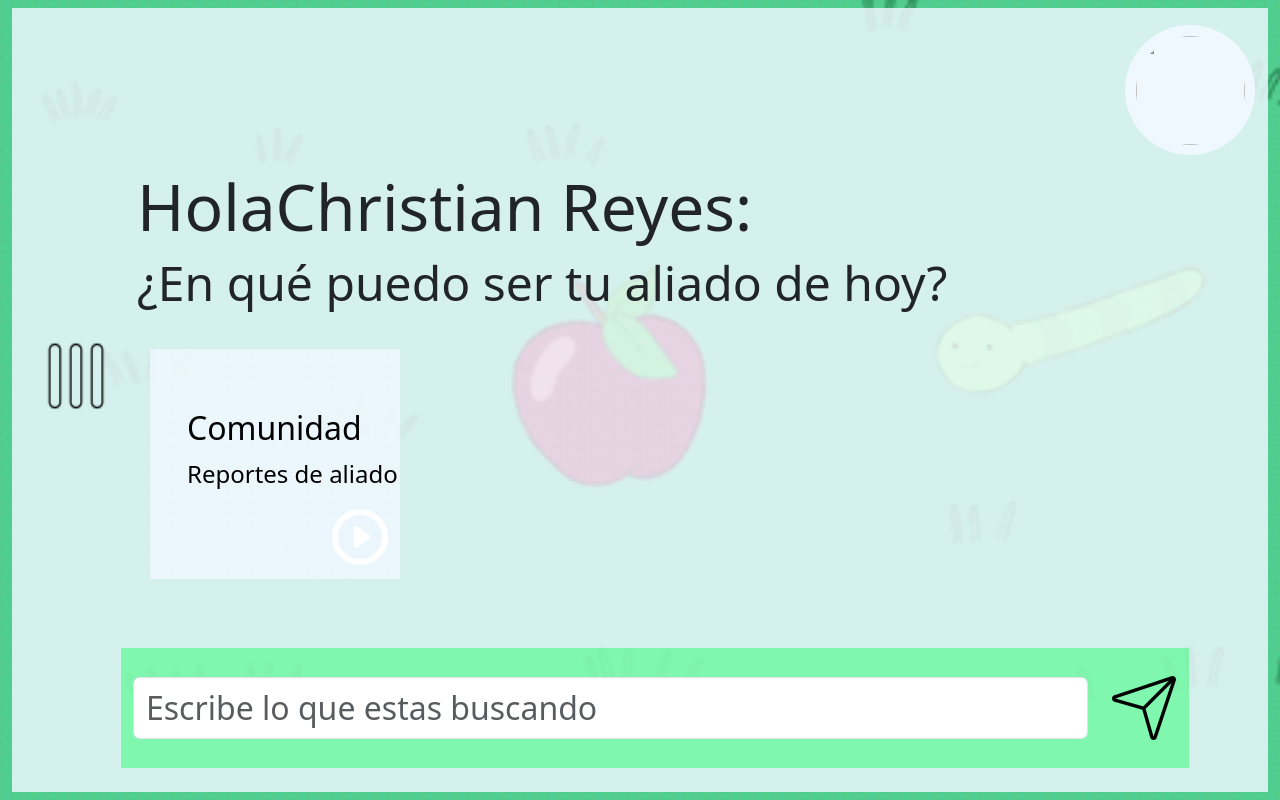
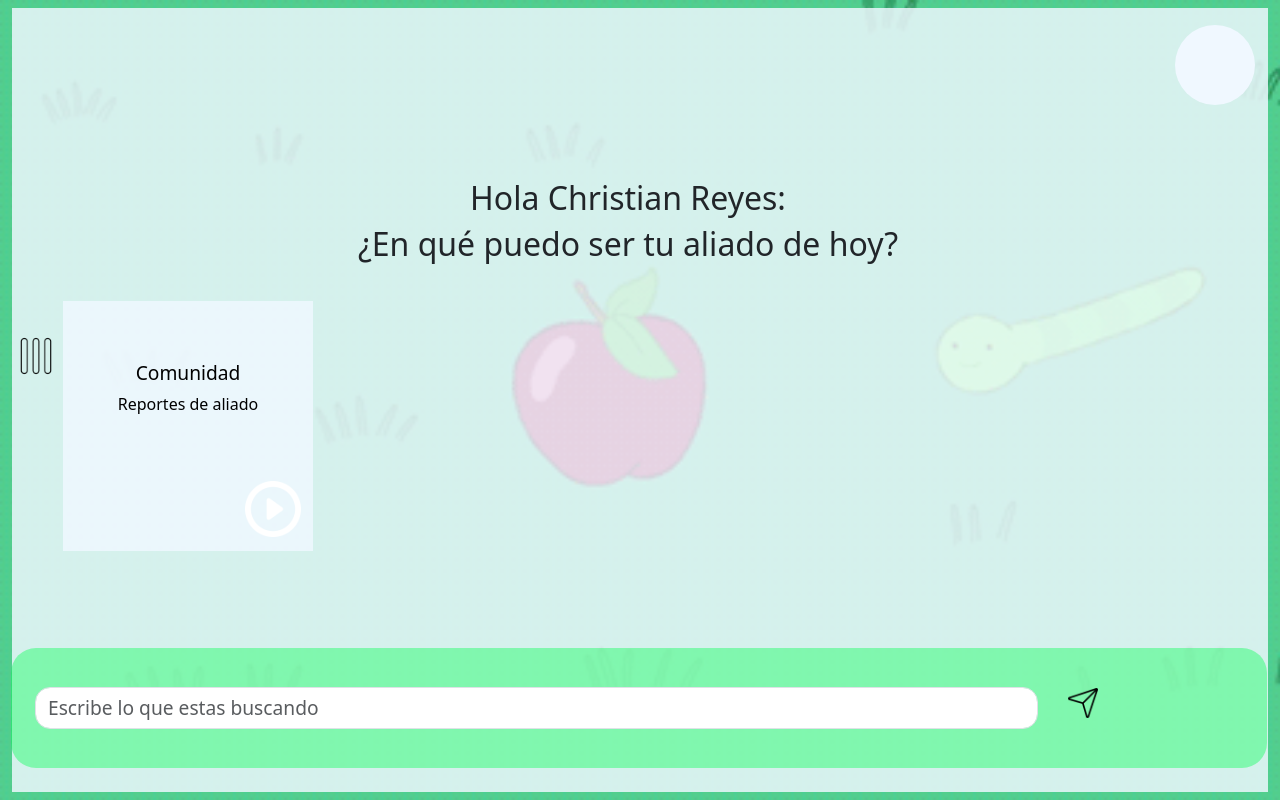
Before and after one commit to Christianguarnerosx/Antiacosoalm, a PHP site: page /Principalalm.php in a window 1280 px wide. Run offline with PHP 8.4, Linux system fonts and the light colour scheme; a user stored in the database is signed in; data comes from the database, SQL or seed files in the repository; some libraries are stand-ins or nearby versions.

Commit message:
Noveno commit

```diff
--- a/Cliente/Inicionormal.php
+++ b/Cliente/Inicionormal.php
@@ -38,7 +38,7 @@
                                     <input type="password" class="form-control text-c" id="floatingPassword" name="contraseña" placeholder="Password">
                                     <label for="floatingPassword">Contraseña</label> <!--Se manda a el back con el name del input-->
                                 </div>
-                                <div class="row alinear-left">
+                                <div class="row espacio-left-c">
                                     <div class="col"> <!--Este col hace que el tamaño del boton no sea el de toda la row y se pueda centrar-->
                                         <a href="Recuperarpass.php" class="text-c hover-link decoracion-no" id="olvidasteinicionormal">¿Olvidaste tu contraseña?</a> <!--Hace que el form se ejecute y manda a la direccion del action del form-->
                                     </div>
--- a/Cliente/Principalalm.php
+++ b/Cliente/Principalalm.php
@@ -20,7 +20,7 @@
 session_start();
 ?>
 
-<body class="scroll-no">
+<body class="scroll-body-no">
     <div class="container-fluid">
         <div class="row">
             <!--La clase collapse propia de bootstrap 5, utilizada para poder ocultar/contraer columnas y hacer el efecto de menu-->
@@ -37,7 +37,7 @@ session_start();
                     <img src="imagenes/iconos/menudesactivado.png" class="icono-m rotar-90" alt="">
                 </button>
                 <button type="button" id="btn-extras-principalalm" class="btn-transparente" data-bs-toggle="collapse" data-bs-target="#colconfigprincipalalm" aria-expanded="false" aria-controls="colconfigprincipalalm">
-                    <img class="icono-avatar-m" src="<?php include("../Servidor/funciones_session/session_avatar.php");?>" alt="">
+                    <img class="icono-avatar-m" src="<?php include("../Servidor/funciones_session/session_avatar.php"); ?>" alt="">
                 </button>
 
                 <!--1 contenedor principal ya el contenido de enmedio/principal de la interfaz-->
@@ -45,24 +45,25 @@ session_start();
                     <!--Logo del contenedor de contenido de enmedio-->
                     <img id="principalalm-logo" class="logo-c" src="imagenes/logos/logoaliadoshorizontal.gif" alt="">
                     <!--Contenedor principal (central) de todos los componentes de la interfaz-->
-                    <main id="principalalm-main" class="espacio-top-vh espacio-left-g">
-                        <div class="row">
-                            <div class="col">
+
+                    <main id="principalalm-main" class="row centrar espacio-top-vh"> <!--Para que pueda funcionar el centrar yu evitar otro juego de col y row, se convierte el main en row y centramos su contenido-->
+                        <div class="col">
+                            <div class="row centrar alinear-center">
                                 <!--Fila/seccion de titulos y subtitulos-->
                                 <div class="row">
-                                    <h1 class="titulo-c"><!--Mensaje de bienvenida con nombre. Aqui se obtiene el nombre haciendo referencia a la variable sesion (que tiene el id (obtenido en autenticar)) y consultando en el php de abajo -->
-                                        Hola<?Php include("../Servidor/funciones_session/session_nombreapa.php") ?>: <!--Mandamos a trear una funcion que obtienen el nombre de la session iniciada (Para esto se debe corroborar si se inicio la session_start en este documento)-->
+                                    <h1 class="titulo-m"><!--Mensaje de bienvenida con nombre. Aqui se obtiene el nombre haciendo referencia a la variable sesion (que tiene el id (obtenido en autenticar)) y consultando en el php de abajo -->
+                                        Hola <?Php include("../Servidor/funciones_session/session_nombreapa.php") ?>: <!--Mandamos a trear una funcion que obtienen el nombre de la session iniciada (Para esto se debe corroborar si se inicio la session_start en este documento)-->
                                     </h1>
                                     <h2 class="text-g">¿En qué puedo ser tu aliado de hoy?</h2>
                                 </div>
 
                                 <!--fila/seccion de cards de opciones rapidas-->
-                                <div class="row espacio-top-c">
+                                <div class="row espacio-top-c espacio-left-g">
                                     <!--Tarjeta de opciones de inicio/ en inetrfaz principal-->
-                                    <a href="" class="card-principalalm blanco-solido espacio-left-c decoracion-no hover-btn"> <!-- Esta Es la tarjeta tipo a, para que sea un link cuando le den click-->
+                                    <a href="" class="card-principalalm blanco-solido espacio-v-g decoracion-no hover-btn"> <!-- Esta Es la tarjeta tipo a, para que sea un link cuando le den click-->
                                         <div class="row espacio-top-m"><!--Fila de texto de la card-->
-                                            <h1 class="text-m txt-negro espacio-left-c">Comunidad</h1>
-                                            <p class="text-c txt-negro espacio-left-c">Reportes de aliado</p>
+                                            <h1 class="text-m txt-negro">Comunidad</h1>
+                                            <p class="text-c txt-negro">Reportes de aliado</p>
                                         </div>
                                         <div class="row"> <!-- Fila de el icono inferior en la card -->
                                             <img class="icono-card-rb" src="imagenes/iconos/iconoplay.png" alt="">
@@ -70,14 +71,21 @@ session_start();
                                     </a>
                                 </div>
 
-                                <div id="principalalm-barra-busqueda" class="row centrar-v">
+                                <div id="principalalm-barra-busqueda" class="row borde-r-m espacio-left-c centrar  ">
                                     <div class="col">
-                                        <input class="form-control text-m" id="" type="text" placeholder="Escribe lo que estas buscando" aria-label="">
-                                    </div>
-                                    <div class="col-1">
-                                        <img src="imagenes/iconos/enviar.png" alt="">
+                                        <div class="row ">
+                                            <div class="col">
+                                                <input class="form-control text-m borde-r-c" id="" type="text" placeholder="Escribe lo que estas buscando" aria-label="">
+                                            </div>
+                                            <div class="col-2 alinear-left">
+                                                <button class="btn-transparente hover-btn">
+                                                    <img class=" icono-c" src="imagenes/iconos/enviar.png" alt="">
+                                                </button>
+                                            </div>
+                                        </div>
                                     </div>
                                 </div>
+
                             </div>
                         </div>
                     </main>
--- a/Cliente/css/estilos.css
+++ b/Cliente/css/estilos.css
@@ -76,27 +76,26 @@ haciendo mas reciclabe el codigo*/
   margin-top: 30px;
 }
 
-/*Clase que deja un espacio en vertical segun el tamano/resolucion del dispisitivo sera mas o menos*/
+/*Clase que deja un espacio en vertical segun el tamano/resolucion del dispisitivo. Utilizando cal, hace que a las pantallas mas largas en heigth/alto deje mas espacio y al contrario, en las pequeñas menos*/
 .espacio-top-vh {
-  margin-top: 2vh;
+  margin-top: calc(4vh - 60px);
 }
 
 /*++++++++++++++++++++++++++++++++++++++++++++++++++++++++++++++++++  Espacios horizontales +++++++++++++++++++++*/
 /*Deja un espacio en h*/
 .espacio-left-g {
-  margin-left: 125px;
+  margin-left: 90px;
 }
 
 /*Deja un espacio en h*/
 .espacio-left-m {
-  margin-left: 60px;
+  margin-left: 25px;
 }
 
 /*Clase que deja un espacio en h pequeño*/
 .espacio-left-c {
-  margin-left: 25px;
+  margin-left: 10px;
 }
-
 
 /*++++++++++++++++++++++++++++++++++++++++++++++++++++++++++++++++++  Espacios horizontales +++++++++++++++++++++*/
 /*Deja un espacio en h*/
@@ -168,32 +170,32 @@ haciendo mas reciclabe el codigo*/
 /*++++++++++++++++++++++++++++++++++++++++++++++++++++++++++++++++++  Texto/Titulos +++++++++++++++++++++*/
 /*titulos (h1,h2,etc)*/
 .titulo-g {
-  font-size: 6rem;
+  font-size: 3rem;
 }
 
 /*titulos (h1,h2,etc)*/
 .titulo-m {
-  font-size: 5rem;
+  font-size: 2rem;
 }
 
 /*titulos (h1,h2,etc)*/
 .titulo-c {
-  font-size: 4rem;
+  font-size: 1rem;
 }
 
 /*Texto comun/descripciones (a,p,span,etc)*/
 .text-g {
-  font-size: 3rem;
+  font-size: 2rem;
 }
 
 /*Texto comun/descripciones (a,p,span,etc)*/
 .text-m {
-  font-size: 2rem;
+  font-size: 1.2rem;
 }
 
 /*Texto comun/descripciones (a,p,span,etc)*/
 .text-c {
-  font-size: 1.5rem;
+  font-size: 1rem;
 }
 
 /*Clase que pone letras en muy negritas*/
@@ -261,14 +263,20 @@ haciendo mas reciclabe el codigo*/
 
 /*Clase que se utiliza cuando quiere poner el tama;oa un icono*/
 .icono-m {
-  width: 90px;
-  height: 90px;
+  width: 50px;
+  height: 50px;
+}
+
+/*Clase que se utiliza cuando quiere poner el tama;oa un icono*/
+.icono-c {
+  width: 30px;
+  height: 30px;
 }
 
 /*Este tipo de icono involucra al vatar y para darle formato circular al avatar le ponemos el border de 100% como el de su contenedor padre*/
 .icono-avatar-m {
-  width: 109px;
-  height: 109px;
+  width: 100%;
+  /*Obtiene el 100 del tamaño de su contenedor padre que es el boton(El 1005 del tamaño del bopto y asi actura junto con el boton)*/
   border-radius: 100%;
 }
 
@@ -341,11 +350,19 @@ haciendo mas reciclabe el codigo*/
 
 /*+++++++++++++++++++++++++++++++++++++++++++++++++++++++++++++++++++++ Scroll ++++++++++++++++++++++++++++++++++++++++++++++*/
 /*Scroll*/
-.scroll-no {
+.scroll-body-no {
   margin: 0;
   padding: 0;
   height: 100vh;
   overflow: hidden;
+}
+
+@media (max-width: 500px) {
+  .scroll-y {
+    overflow-y: auto;
+    overflow-x: hidden;
+    height: 90vh;
+  }
 }
 
 /********************************************************************************* Animaciones/rotar *****************************/
@@ -590,24 +616,32 @@ Asi logras evadir lo de position y z index en los elementos*/
 
 /*Boton de menu que esta en la interfaz principalalm que maneja posicion y duracion de transisioones de el boton*/
 #btn-menu-principalalm {
-  position: fixed; /*Se vuelve fixed para que se comporte de manera independiente al contenido*/
-  z-index: 1; /*Se asigna un index 1 para poner encima/enfrente de todos los componentes la interfaz y siempre este arriba*/
-  left: 25px;
+  position: fixed;
+  /*Se vuelve fixed para que se comporte de manera independiente al contenido*/
+  z-index: 2;
+  /*Se asigna un index 1 para poner encima/enfrente de todos los componentes la interfaz y siempre este arriba*/
+  left: 5px;
+  /*Cuando se cambia el valor de aqui, tambien se debera cambiar en la logica del menu pues van de la mano*/
   top: calc(45vh - 30px);
+  /*Cuando se cambia el valor de aqui, tambien se debera cambiar en la logica del menu pues van de la mano*/
   transition: 0.4s ease-out;
 }
 
 /*Boton de extras que esta en la interfaz principalalm que maneja posicion y duracion de transisioones de el boton*/
 #btn-extras-principalalm {
-  position: fixed; /*Se vuelve fixed para que se comporte de manera independiente al contenido*/
-  z-index: 3; /*Se asigna un index 1 para poner encima/enfrente de toda la interfaz*/
+  position: fixed;
+  /*Se vuelve fixed para que se comporte de manera independiente al contenido*/
+  z-index: 3;
+  /*Se asigna un index 3 para poner encima/enfrente de toda la interfaz y de la columna extras quer tiene un z index 2*/
   right: 25px;
+  /*Cuando se cambia el valor de aqui, tambien se debera cambiar en la logica del menu pues van de la mano*/
   top: 25px;
-  width: 130px;
-  height: 130px;
+  /*Cuando se cambia el valor de aqui, tambien se debera cambiar en la logica del menu pues van de la mano*/
+  width: 80px;
+  height: 80px;
   background-color: aliceblue;
   border-radius: 50%;
-  transition: 0.4s;
+  transition: 0.35s;
 }
 
 /*Logo aliados top izq principalalm*/
@@ -618,16 +652,23 @@ Asi logras evadir lo de position y z index en los elementos*/
 
 /*Contenedor donde va el contenido de enmedio, cards normalmente */
 #principalalm-main {
-  overflow-y: auto; /*Permite el scroll de arriba a bajo*/
-  overflow-x: hidden; /*esconde/bloquea el scroll de izq a derecha*/
-  height: 60vh; /*Para que tenga un tama;o de contenedor adecuado y predeterminado para que siempre tenga ese tama;o y se srolleee entre ese tama;o*/
+  overflow-y: auto;
+  /*Permite el scroll de arriba a bajo*/
+  overflow-x: hidden;
+  /*esconde/bloquea el scroll de izq a derecha*/
+  height: 60vh;
+  /*Para que tenga un tama;o de contenedor adecuado y predeterminado para que siempre tenga ese tama;o y se srolleee entre ese tama;o*/
+  width: 100%;
 }
 
 /*Tarjeta de opciones grande*/
 .card-principalalm {
-  position: relative; /*Se asigna posicion para que el elemento icono de la card se pueda poner abajo derecha de manera fija con rigth 0 y left 0*/
-  height: calc(70px + 20vh); /*Asigna un tama;o responsivo a que tipo de resolucion de pantalla tenga, para que en telefono sea mas alto*/
-  width: 250px; /*Asigan el tama;o de la card*/
+  position: relative;
+  /*Se asigna posicion para que el elemento icono de la card se pueda poner abajo derecha de manera fija con rigth 0 y left 0*/
+  height: calc(90px + 20vh);
+  /*Asigna un tama;o responsivo a que tipo de resolucion de pantalla tenga, para que en telefono sea mas alto*/
+  width: 250px;
+  /*Asigan el tama;o de la card*/
 }
 
 /*Barra de busqueda/consulta de principalalm alm*/
@@ -635,10 +676,8 @@ Asi logras evadir lo de position y z index en los elementos*/
   position: absolute;
   bottom: 3vh;
   /*Se utilizo vh para que en la resolucion de telefono se suba mas*/
-  width: 85%;
   background-color: rgba(0, 255, 81, 0.399);
   height: 120px;
-  margin-left: -2vh;
   z-index: 1;
 }
 
--- a/Cliente/include/Menualm.php
+++ b/Cliente/include/Menualm.php
@@ -22,7 +22,7 @@
             <img class="avatar-g" src="imagenes/avatares/avatar-bmoranchero.gif" alt=""> <!--Debe de ponerse la ruta calculada desde donde se manda a traer en este caso es para la de menual pricnipal-->
         </div>
         <div class="row">
-            <nav class="nav nav-pills flex-column text-m" id="Menudealm"> <!--Se asigna el tamano de texto dentro del nav (solo afecta a los "a" nav link)-->
+            <nav class="nav nav-pills flex-column text-c" id="Menudealm"> <!--Se asigna el tamano de texto dentro del nav (solo afecta a los "a" nav link)-->
                 <a class="nav-link active" aria-current="page" href="#">Inicio</a>
                 <a class="nav-link" href="#">TutorIA</a>
                 <a class="nav-link" href="#">Aliado</a>
@@ -31,7 +31,7 @@
                 <a class="nav-link" href="#">Extras</a>
                 <!-- boton dezplegable de... -->
                 <div class="btn-group">
-                    <button type="button" class="btn btn-primary text-m">Action</button> <!--Aqui tambien se debe de cambiar el tamano del texto por que al ponerselo al nav solo agarra a los nav-link-->
+                    <button type="button" class="btn btn-primary text-c">Action</button> <!--Aqui tambien se debe de cambiar el tamano del texto por que al ponerselo al nav solo agarra a los nav-link-->
                     <button type="button" class="btn btn-primary dropdown-toggle dropdown-toggle-split text-m" data-bs-toggle="dropdown" aria-expanded="false">
                         <span class="visually-hidden">Toggle Dropdown</span>
                     </button>
--- a/Cliente/js/logica_menu_principal.js
+++ b/Cliente/js/logica_menu_principal.js
@@ -1,7 +1,7 @@
 /*Logica para que funcione el boton menu*/
 /*Hace que ela columna que esta en collapse aparezca al agregarle el action de bootstrap shown.bs.collapse (Asi aparecera la columa del menu)*/
 document.getElementById("colmenuprincipalalm").addEventListener("show.bs.collapse", function () {
-    document.getElementById("colmenuprincipalalm").style.width = "300px";/*Posicion que se tomara la col mneu a lo ancho cuando este sea dezplegado*/
+    document.getElementById("colmenuprincipalalm").style.width = "250px";/*Posicion que se tomara la col mneu a lo ancho cuando este sea dezplegado*/
     document.getElementById("btn-menu-principalalm").style.top = "-10px"; /*Posicion que tomara a lo alto cuando el menu este dezplegado*/
     document.getElementById("btn-menu-principalalm").style.left = "-13px"; /*Posicion que tomara a la izq cuando el menu este dezplegado*/
     document.getElementById("btn-menu-principalalm").style.rotate = "-90deg"; /* Utilizado para dar la a animacionde girar*/
```
Also changed, not shown: other parts of Cliente/css/estilos.css (+48 -35 lines), Cliente/Elegiravatar.php (+4 -5 lines), Cliente/Espera.php (+22 -24 lines), Cliente/Tipodeiniciosesion.php (+5 -5 lines).
